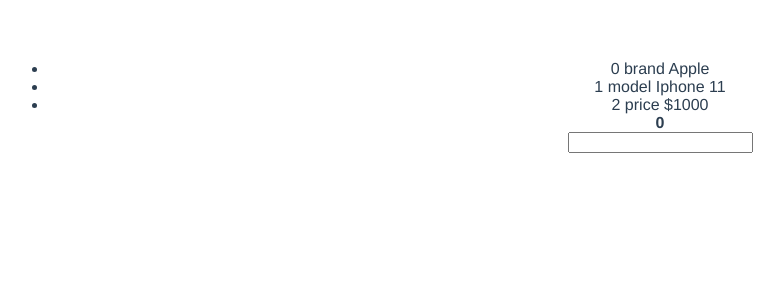
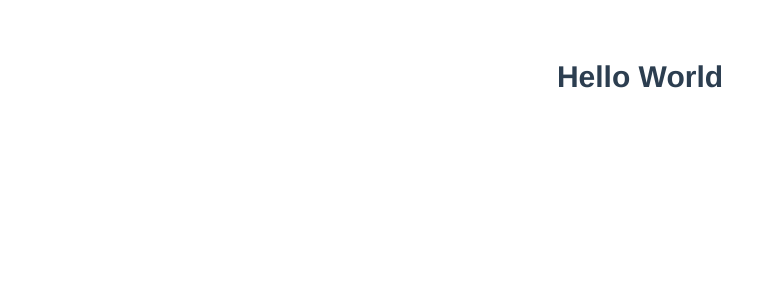
Before and after one commit to maxkolt/vue-udemy, a Vue app: page / in a window 1280 px wide. Shown: the top 300 px of the page, without its empty margins (0-784 px from the left). Built offline with nearby package versions, Linux system fonts and the light colour scheme.

Commit message:
Классы и стили

```diff
--- a/src/App.vue
+++ b/src/App.vue
@@ -1,16 +1,28 @@
 <template>
   <section id="app">
-    <ul>
-      <!-- <li v-for="(color, index) in colors" :key="index">Это индекс: {{ index }} это цвет: {{ color }}</li>-->
-      <!-- <li v-for="user in users" :key="user.id">{{ user.name }} {{ user.age }}</li>-->
-      <li v-for="(value, name, index) in product" :key="value">{{ index }} {{ name }} {{ value }}</li>
+    <!--    <ul>-->
+    <!-- <li v-for="(color, index) in colors" :key="index">Это индекс: {{ index }} это цвет: {{ color }}</li>-->
+    <!-- <li v-for="user in users" :key="user.id">{{ user.name }} {{ user.age }}</li>-->
+    <!--<li v-for="(value, name, index) in product" :key="value">{{ index }} {{ name }} {{ value }}</li>-->
 
-      <strong>{{ allUsersTotalAge }}</strong>
-      <div>
-        <!-- <input type="text" @keyup.enter="addNewColor"> -->
-        <input type="text" @keyup.enter="deleteProp">
-      </div>
-    </ul>
+    <!--<strong>{{ allUsersTotalAge }}</strong>-->
+    <div>
+      <!-- <input type="text" @keyup.enter="addNewColor"> -->
+      <!--<input type="text" @keyup.enter="deleteProp">-->
+      <section>
+        <!--<button type="submit" @click="reverseString">Перевернуть</button>-->
+        <!--<h2>{{ title }}</h2>-->
+        <!--<button type="submit" @click="worldLength">Самое длинное</button>-->
+        <!--<br>-->
+        <!--<p>Самое длинное: {{ wordMax }}</p>-->
+        <!--<br>-->
+        <h1 class="title"
+            :class="[classObj, activeClass]"
+            :style="{'font-size': fontSize + 'px'}"
+        >Hello World</h1>
+      </section>
+    </div>
+    <!--</ul>-->
 
   </section>
 </template>
@@ -31,29 +43,53 @@
       brand: 'Apple',
       model: 'Iphone 11',
       price: '$1000'
-    }
+    },
+    title: 'Переверни меня И найди самое длинное',
+    wordMax: '',
+    activeClass: "my-active-class",
+    isActive: false,
+    fontSize: 30
   }),
   computed: {
     allUsersTotalAge() {
       let total = 0;
-      for (let i = 0; i < this.users; i++) {
-        let age = this.users[i].age;
+      for (let user of this.users) {
+        let age = user.age;
         total += age;
       }
-      return total;
+      return total
+    },
+    classObj() {
+      return {
+        'active-class': this.isActive,
+        "error": !this.isActive
+      }
     }
   },
   methods: {
+    worldLength() {
+      let wordArray = this.title.split(' ');
+      for (let w of wordArray) {
+        if (w.length > this.wordMax.length) {
+          this.wordMax = w;
+        }
+      }
+    },
     addNewColor(e) {
       this.colors.push(e.target.value);
       this.colors[this.colors.length] = e.target.value;
     },
     deleteProp(e) {
-      //delete this.product[e.target.value];
+      delete this.product[e.target.value];
       this.$delete(this.product, e.target.value);
-    }
+    },
+    reverseString() {
+      this.title = this.title.split("").reverse().join("");
+    },
+
   },
 }
+
 </script>
 
 <style>
```
